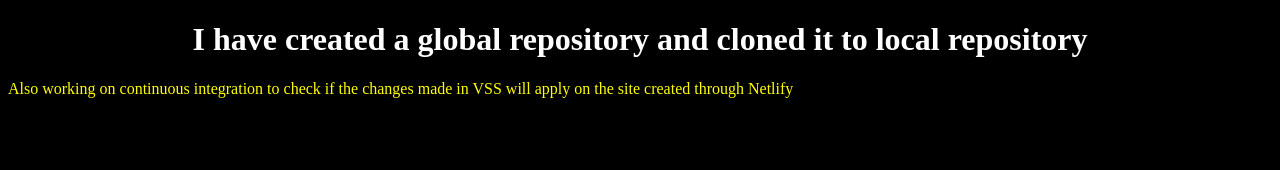
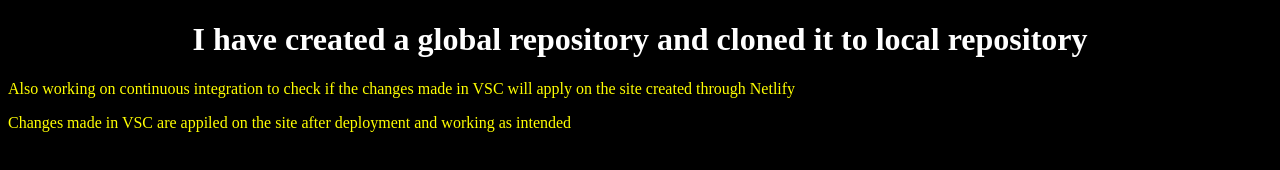
Before and after one commit to Manj3133/globalrep, a plain HTML site: page index.html in a window 1280 px wide. Drawn offline with Linux system fonts and the light colour scheme.

Commit message:
made changes after site deployment

```diff
--- a/index.html
+++ b/index.html
@@ -10,7 +10,8 @@
 <body>
 
     <h1>I have created a global repository and cloned it to local repository</h1>
-    <p>Also working on continuous integration to check if the changes made in VSS will apply on the site created through Netlify</p>
+    <p>Also working on continuous integration to check if the changes made in VSC will apply on the site created through Netlify</p>
+    <p>Changes made in VSC are appiled on the site after deployment and working as intended</p>
 
 </body>
 </html>
```
